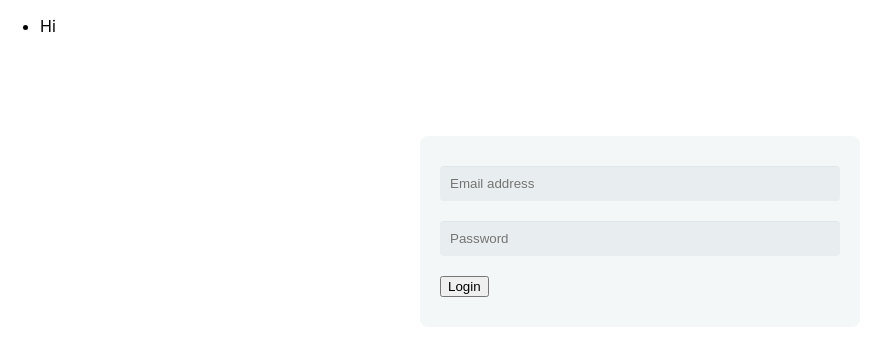
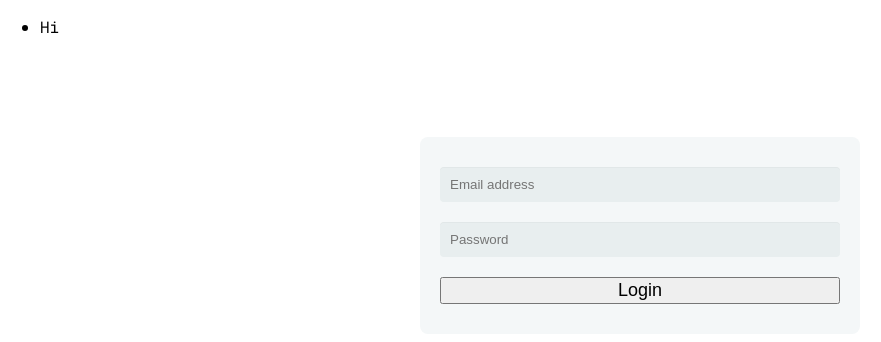
Before and after one commit to arghp/e, a React (Create React App) app in the folder client/: page / in a window 1280 px wide. Shown: the top 342 px of the page, without its empty margins (0-881 px from the left). Built offline with nearby package versions, Linux system fonts and the light colour scheme.

Commit message:
Updated styling

```diff
--- a/client/public/index.html
+++ b/client/public/index.html
@@ -24,6 +24,7 @@
       work correctly both with client-side routing and a non-root public URL.
       Learn how to configure a non-root public URL by running `npm run build`.
     -->
+    <link href="https://fonts.googleapis.com/css?family=Roboto+Mono:400,700&display=swap" rel="stylesheet">
     <title>e</title>
   </head>
   <body>
--- a/client/src/containers/Login/Login.module.css
+++ b/client/src/containers/Login/Login.module.css
@@ -24,7 +24,11 @@
 }
 
 .Login button {
-	margin: 10px 0px;
+	display: block;
+	margin: 10px auto;
+	padding: 0px auto;
+	font-size: 18px;
+	width: 100%;
 }
 
 .Error {
--- a/client/src/index.css
+++ b/client/src/index.css
@@ -1,8 +1,6 @@
 body {
   margin: 0;
-  font-family: -apple-system, BlinkMacSystemFont, "Segoe UI", "Roboto", "Oxygen",
-    "Ubuntu", "Cantarell", "Fira Sans", "Droid Sans", "Helvetica Neue",
-    sans-serif;
+  font-family: 'Roboto Mono', monospace;
   -webkit-font-smoothing: antialiased;
   -moz-osx-font-smoothing: grayscale;
 }
```
